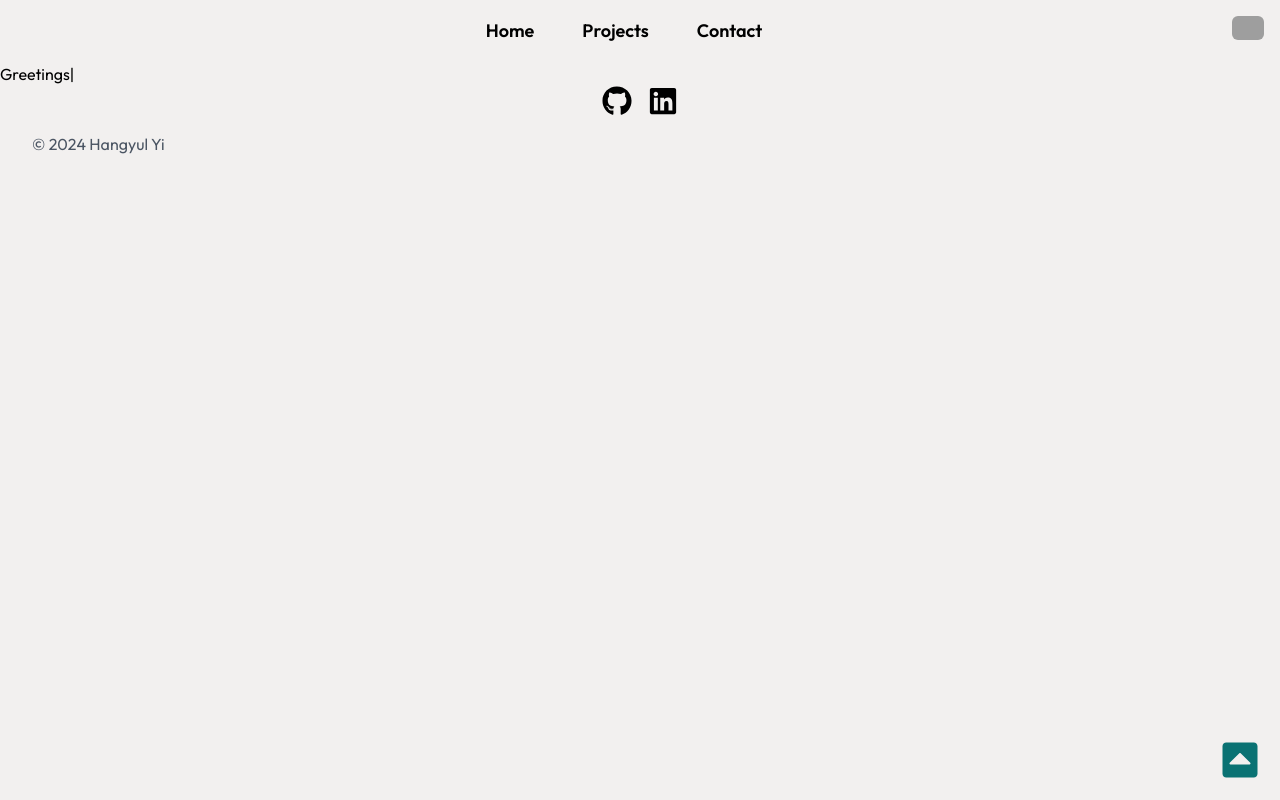
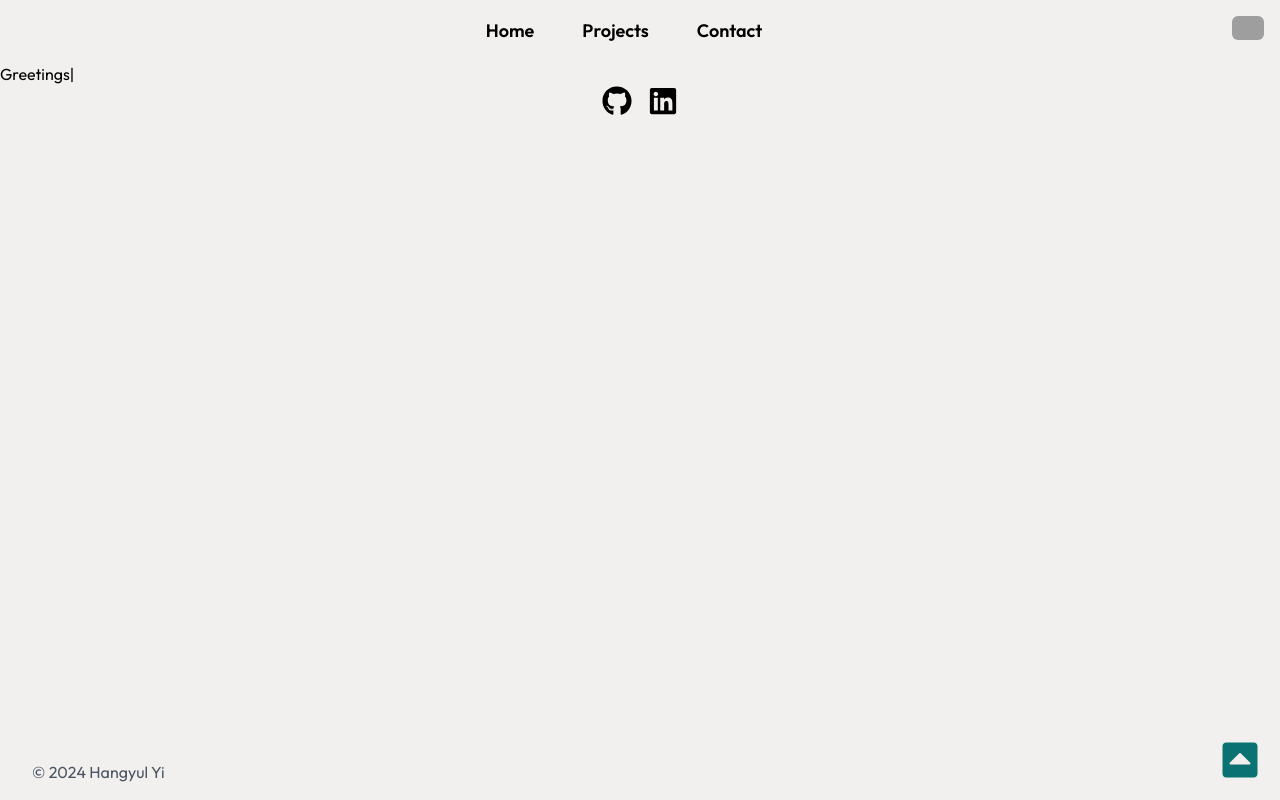
Before and after one commit to hangyulyi/portfolio-nextjs, a Next.js app: page / in a window 1280 px wide. Built offline with nearby package versions, Linux system fonts and the light colour scheme; no server answers; grey boxes are pictures that could not be loaded.

Commit message:
fix footer layout

```diff
--- a/src/app/components/Footer.tsx
+++ b/src/app/components/Footer.tsx
@@ -5,7 +5,7 @@ const Footer = () => {
     const t = useTranslations()
 
     return (
-        <footer className="bg-off-white text-gray-600 py-4 px-8 w-1/4  left-0 bottom-0">
+        <footer className="bg-off-white text-gray-600 py-4 px-8 w-1/4  w-full">
             <div className="container mx-auto">
                 <p className="text-md whitespace-nowrap">&copy; 2024 {t('name')} </p>
             </div>
--- a/src/app/layout.tsx
+++ b/src/app/layout.tsx
@@ -25,10 +25,12 @@ export default async function RootLayout({
 
   return (
     <html lang={locale}>
-      <body className={fontClass}>
+      <body className={`${fontClass} flex flex-col min-h-screen `}>
         <NextIntlClientProvider messages={ messages }>
           <Navbar />
-          <main>{children}</main>
+          <main className="flex-grow">
+            {children}
+          </main>
           <Footer />
           <ScrollUpBtn />
         </NextIntlClientProvider>
```
